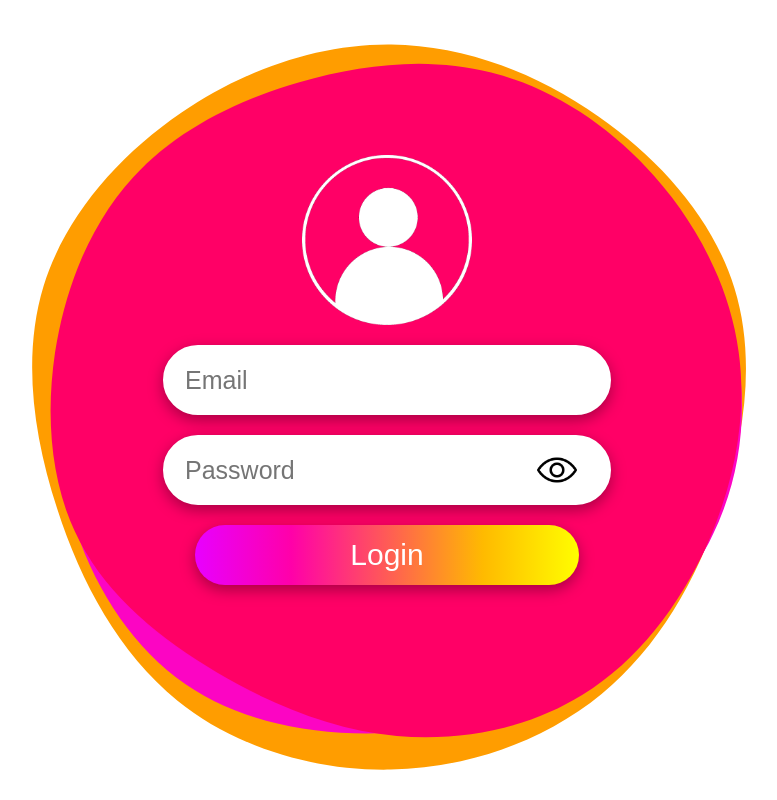
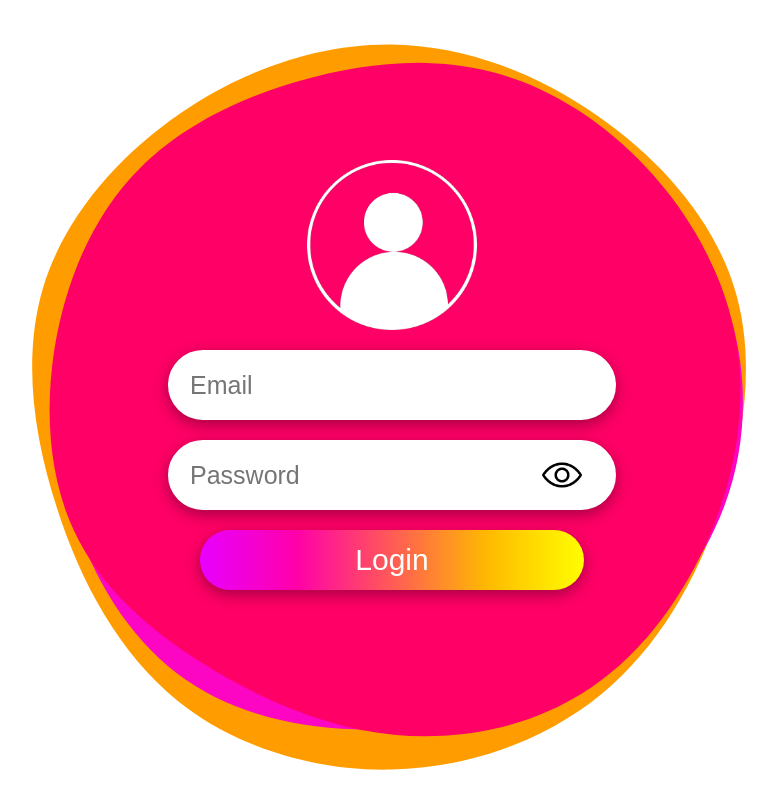
Before and after one commit to Liam-a-34/LMA_Creations, a plain HTML site: page colorful-login-form/clf.html in a window 1280 px wide. Shown: the whole page, without its empty margins (248-1025 px from the left). Drawn offline with nearby package versions, Linux system fonts and the light colour scheme.

Commit message:
Fixed clf styling and main page styling

```diff
--- a/colorful-login-form/clf.css
+++ b/colorful-login-form/clf.css
@@ -26,11 +26,15 @@
     width: 800px;
     height: 800px;
     position: absolute;
-    top: 25px;
-    left: 25px;
+    display: flex;
+    justify-content: center;
+    align-items: center;
 }
 
 .big-blob{
+    width: 100%;
+    height: 100%;
+    position: absolute;
     transform-origin: center;
     animation: 5s spin-reverse linear infinite;
 }
@@ -38,15 +42,18 @@
 .middle-blob{
     width: 96%;
     height: 96%;
+    top: 2%;
+    left: 2%;
     position: absolute;
-    top: -5px;
-    left: -10px;
     animation: 10s spin-reverse linear infinite;
 }
 
 .blob{
     width: 94%;
     height: 94%;
+    position: absolute;
+    left: 3%;
+    top: 3%;
     transform-origin: center;
     animation: 10s spin linear infinite;
 }
@@ -56,10 +63,8 @@
     display: flex;
     flex-direction: column;
     align-items: center;
-    top: 130px;
-    left: 50px;
     width: 80%;
-    height: 70%;
+    height: 60%;
 }
 
 img{
@@ -143,7 +148,7 @@ button{
     }
 
     .login-form{
-        top: 200px;
+        top: 230px;
     }
 
     img{
@@ -184,7 +189,7 @@ button{
 
     .clf-div{
         top: 10px;
-        left: 15px;
+        left: 10px;
     }
 
     .login-form{
--- a/colorful-login-form/clf.html
+++ b/colorful-login-form/clf.html
@@ -16,8 +16,6 @@
                         <path fill="#FF9D00" d="M51.7,-70.8C67.3,-59.9,80.3,-45.1,85.6,-28C90.9,-10.9,88.4,8.5,82.3,26.6C76.3,44.8,66.7,61.7,52.4,73.5C38,85.3,19,92,-0.3,92.4C-19.6,92.8,-39.2,86.8,-53.7,75.1C-68.2,63.3,-77.7,45.8,-83.7,27.2C-89.8,8.6,-92.4,-11.1,-87.1,-28.5C-81.7,-45.9,-68.5,-61,-52.7,-71.8C-36.9,-82.6,-18.4,-89.1,-0.2,-88.9C18.1,-88.7,36.2,-81.7,51.7,-70.8Z" transform="translate(100 100)" />
                     </svg>
 
-                    <div class="clf-div">
-
                     <svg class="middle-blob" viewBox="0 0 200 200" xmlns="http://www.w3.org/2000/svg">
                         <path fill="#fc05c3" d="M53.5,-73C68.3,-62.8,78.6,-45.9,83.6,-27.8C88.7,-9.7,88.6,9.5,83,27.1C77.5,44.7,66.6,60.7,51.9,70.6C37.1,80.6,18.6,84.5,0.5,83.8C-17.5,83.1,-35,77.7,-50.5,68C-66,58.3,-79.4,44.2,-86.2,27.1C-93,10,-93.1,-10.1,-86.6,-27.5C-80.1,-44.9,-67,-59.5,-51.5,-69.5C-35.9,-79.4,-18,-84.7,0.7,-85.7C19.3,-86.6,38.7,-83.2,53.5,-73Z" transform="translate(100 100)" />
                       </svg>
@@ -25,6 +23,8 @@
                     <svg class="blob" viewBox="0 0 200 200" xmlns="http://www.w3.org/2000/svg">
                         <path fill="#FF0066" d="M46.8,-72.2C61.8,-63.3,75.7,-52.1,83.3,-37.4C91,-22.8,92.5,-4.6,89.9,12.8C87.2,30.3,80.5,47.1,69.1,59.5C57.8,71.9,41.8,79.9,24.9,84.8C8.1,89.7,-9.7,91.5,-26.1,87.4C-42.5,83.2,-57.7,73.1,-69.4,59.9C-81.1,46.7,-89.5,30.4,-91.9,13.2C-94.3,-3.9,-90.8,-21.9,-83.5,-38.2C-76.1,-54.5,-65,-69.1,-50.4,-78.1C-35.9,-87.2,-17.9,-90.6,-1,-89.1C16,-87.5,31.9,-81,46.8,-72.2Z" transform="translate(100 100)" />
                     </svg>
+
+                    <div class="clf-div">
 
                         <form class="login-form">
 
```
Also changed, not shown: style.css (+5 -4 lines). Lines whose indentation alone changed are shown as unchanged.
